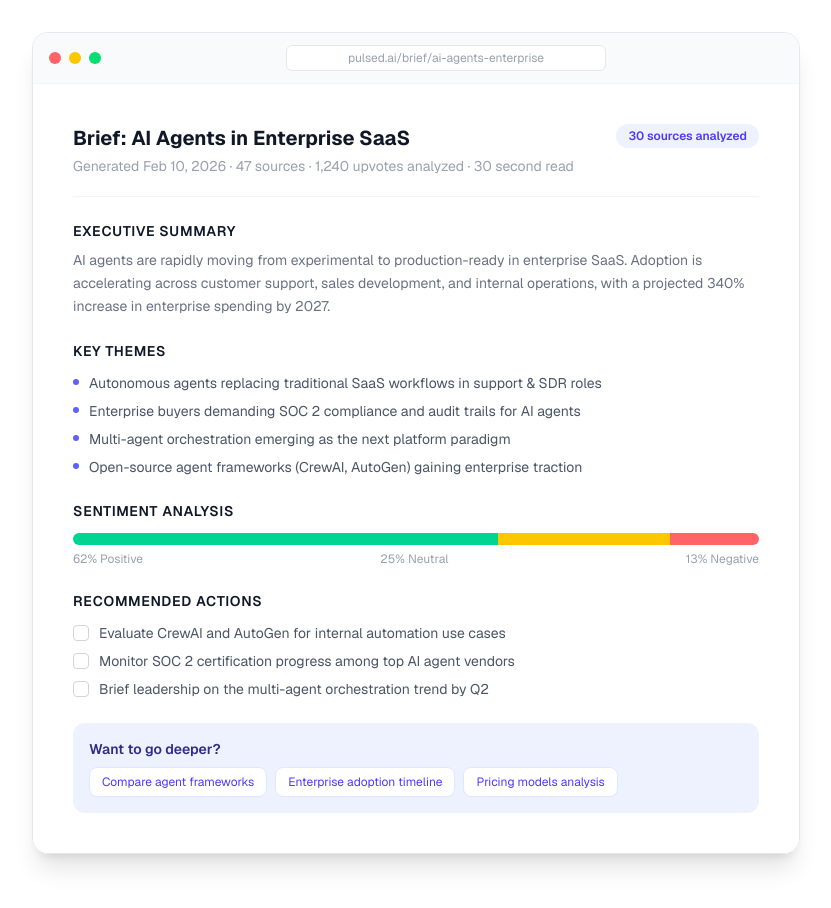
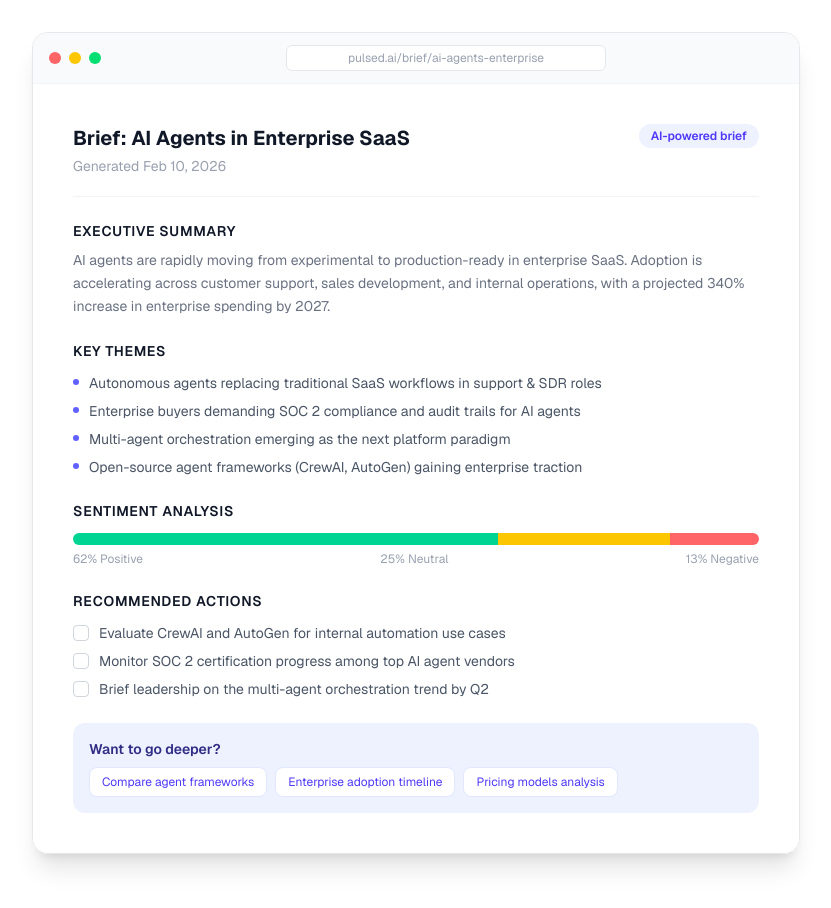
Before and after one commit to vinceglakas/pulse, a Next.js app: page / in a window 1280 px wide. Shown: the part 1700-2608 px from the top of the page, without its empty margins (224-1055 px from the left). Built offline with nearby package versions, Linux system fonts and the light colour scheme; no server answers.

Commit message:
Remove source counts, upvotes, read time from brief pages and landing

```diff
--- a/src/app/api/og/[id]/route.tsx
+++ b/src/app/api/og/[id]/route.tsx
@@ -94,7 +94,7 @@ export async function GET(
               fontWeight: 600,
             }}
           >
-            {sourceCount} sources analyzed
+            AI-powered intelligence brief
           </div>
         </div>
       </div>
--- a/src/app/brief/[id]/brief-client.tsx
+++ b/src/app/brief/[id]/brief-client.tsx
@@ -416,7 +416,7 @@ function StructuredBriefView({
           &ldquo;{topic}&rdquo;
         </h1>
         <p className="text-sm text-gray-500">
-          {sourceCount} sources analyzed · {createdDate}
+          Generated {createdDate}
         </p>
       </Card>
 
@@ -681,7 +681,7 @@ export default function BriefPage({ params }: { params: Promise<{ id: string }>
                 &ldquo;{brief.topic}&rdquo;
               </h1>
               <p className="text-sm text-gray-500">
-                {brief.sources.length} sources analyzed · {createdDate}
+                Generated {createdDate}
               </p>
             </Card>
 
--- a/src/app/brief/[id]/page.tsx
+++ b/src/app/brief/[id]/page.tsx
@@ -158,7 +158,6 @@ export default async function BriefPublicPage({ params }: Props) {
         {/* Meta line */}
         <p className="text-sm text-gray-400 mb-10">
           Generated {createdDate}
-          {` · ${readTime} second read`}
         </p>
 
         {structured ? (
--- a/src/app/page.tsx
+++ b/src/app/page.tsx
@@ -249,9 +249,9 @@ export default function Home() {
             <div className="bg-white p-6 md:p-10">
               <div className="flex flex-wrap items-start justify-between gap-3 mb-1">
                 <h3 className="text-xl font-bold text-gray-900">Brief: AI Agents in Enterprise SaaS</h3>
-                <span className="text-xs font-semibold bg-indigo-50 text-indigo-600 px-3 py-1 rounded-full whitespace-nowrap">30 sources analyzed</span>
+                <span className="text-xs font-semibold bg-indigo-50 text-indigo-600 px-3 py-1 rounded-full whitespace-nowrap">AI-powered brief</span>
               </div>
-              <p className="text-sm text-gray-400 mb-5">Generated Feb 10, 2026 · 47 sources · 1,240 upvotes analyzed · 30 second read</p>
+              <p className="text-sm text-gray-400 mb-5">Generated Feb 10, 2026</p>
               <hr className="border-gray-100 mb-6" />
 
               {/* Executive Summary */}
```
